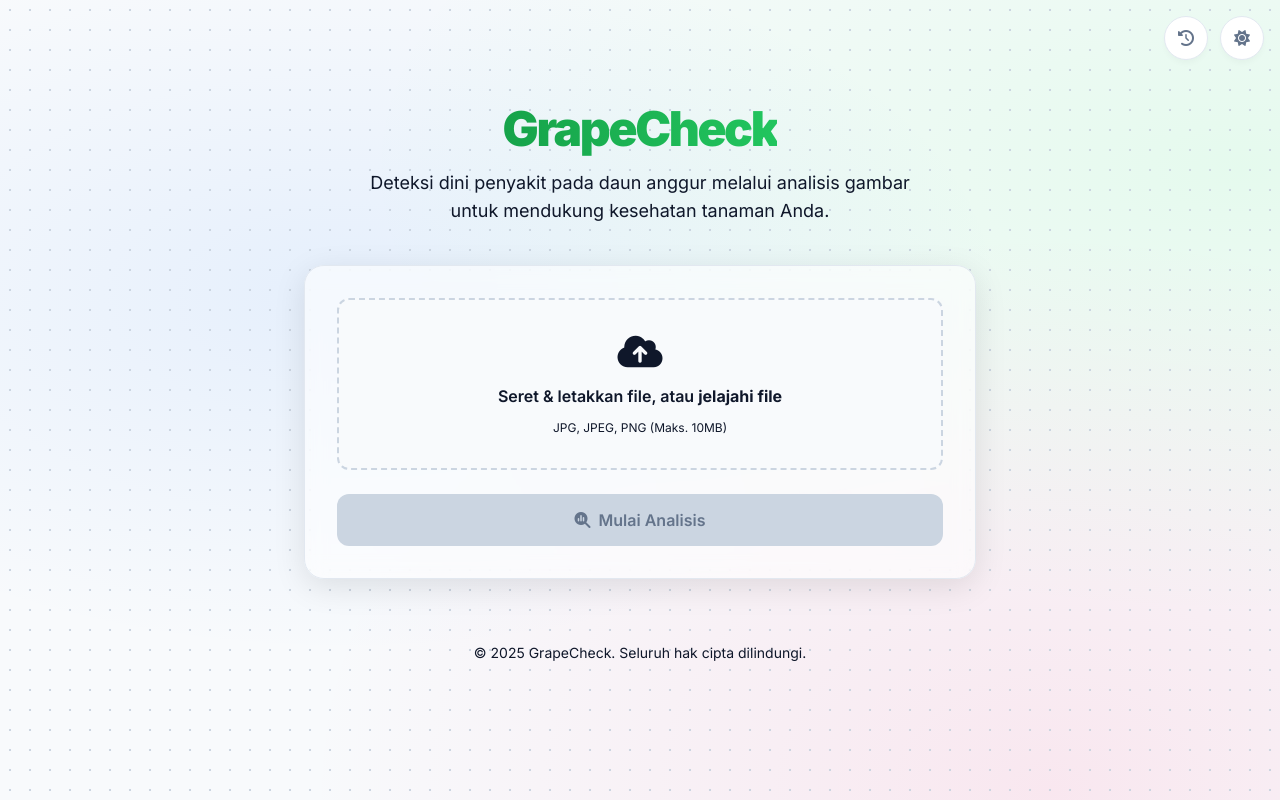
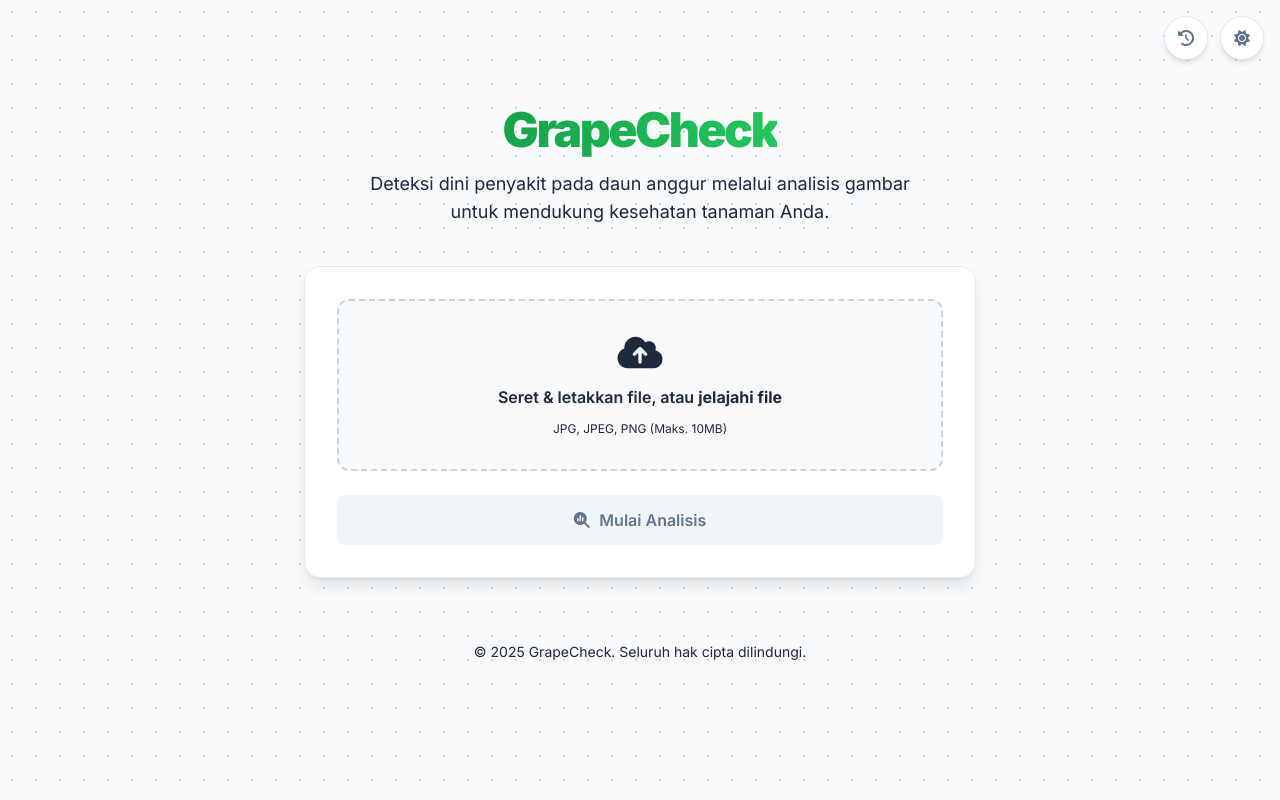
Before and after one commit to azharanggakusuma/daun-anggur, a Flask app: page / in a window 1280 px wide. Run offline with Flask 3, Linux system fonts and the light colour scheme; some libraries are stand-ins or nearby versions.

Commit message:
Refactor: Update color variables and shadows for improved dark mode support and consistency

```diff
--- a/static/css/style.css
+++ b/static/css/style.css
@@ -12,10 +11,9 @@
   --bg-primary: #f8fafc; /* slate-50 */
   --bg-secondary: #ffffff; /* white */
   --bg-tertiary: #f1f5f9; /* slate-100 */
-  --bg-backdrop: rgba(255, 255, 255, 0.6); /* Transparan untuk efek glassmorphism */
 
   /* Teks */
-  --text-primary: #0f172a; /* slate-900 */
+  --text-primary: #1e293b; /* slate-800 */
   --text-secondary: #475569; /* slate-600 */
   --text-muted: #64748b; /* slate-500 */
   --text-inverted: #ffffff;
@@ -24,40 +22,40 @@
   /* Border */
   --border-primary: #e2e8f0; /* slate-200 */
   --border-secondary: #cbd5e1; /* slate-300 */
-  --border-brand: #22c55e; /* green-500 */
 
-  /* Bayangan */
-  --shadow-color-light: rgba(15, 23, 42, 0.03);
-  --shadow-color-medium: rgba(15, 23, 42, 0.08);
-  --shadow-brand: rgba(22, 163, 74, 0.2);
+  /* Bayangan yang Lembut */
+  --shadow-sm: 0 1px 2px 0 rgb(0 0 0 / 0.05);
+  --shadow-md: 0 4px 6px -1px rgb(0 0 0 / 0.1), 0 2px 4px -2px rgb(0 0 0 / 0.1);
+  --shadow-lg: 0 10px 15px -3px rgb(0 0 0 / 0.1), 0 4px 6px -4px rgb(0 0 0 / 0.1);
+  --shadow-brand: 0 4px 14px 0 rgba(22, 163, 74, 0.15);
 }
 
 html.dark {
   /* Warna Merek - Gelap */
   --brand-gradient: linear-gradient(to right, #22c55e, #4ade80);
   --brand-color: #22c55e; /* green-500 */
-  --brand-color-hover: #4ade80; /* green-400 */
+  --brand-color-hover: #16a34a; /* green-600 */
 
   /* Latar Belakang - Gelap */
-  --bg-primary: #0b1120; /* Warna biru malam yang lebih dalam */
-  --bg-secondary: #172033; /* Sedikit lebih terang dari primary */
-  --bg-tertiary: #202940; /* Untuk elemen seperti kartu info */
-  --bg-backdrop: rgba(11, 17, 32, 0.6);
+  --bg-primary: #111827;  /* gray-900 */
+  --bg-secondary: #1f2937; /* gray-800 */
+  --bg-tertiary: #374151; /* gray-700 */
 
   /* Teks - Gelap */
-  --text-primary: #f1f5f9; /* slate-100 */
-  --text-secondary: #94a3b8; /* slate-400 */
-  --text-muted: #64748b; /* slate-500 */
+  --text-primary: #f3f4f6; /* gray-100 */
+  --text-secondary: #9ca3af; /* gray-400 */
+  --text-muted: #6b7280; /* gray-500 */
   --text-brand: #4ade80; /* green-400 */
 
   /* Border - Gelap */
-  --border-primary: #334155; /* slate-700 */
-  --border-secondary: #475569; /* slate-600 */
+  --border-primary: #374151; /* gray-700 */
+  --border-secondary: #4b5563; /* gray-600 */
 
-  /* Bayangan */
-  --shadow-color-light: rgba(0, 0, 0, 0.1);
-  --shadow-color-medium: rgba(0, 0, 0, 0.2);
-  --shadow-brand: rgba(34, 197, 94, 0.25);
+  /* Bayangan - Gelap */
+  --shadow-sm: 0 1px 2px 0 rgb(0 0 0 / 0.15);
+  --shadow-md: 0 4px 6px -1px rgb(0 0 0 / 0.2), 0 2px 4px -2px rgb(0 0 0 / 0.2);
+  --shadow-lg: 0 10px 15px -3px rgb(0 0 0 / 0.3), 0 4px 6px -4px rgb(0 0 0 / 0.3);
+  --shadow-brand: 0 4px 14px 0 rgba(34, 197, 94, 0.2);
 }
 
 
@@ -67,13 +65,8 @@ html.dark {
 body {
   font-family: "Inter", sans-serif;
   background-color: var(--bg-primary);
-  background-image:
-    radial-gradient(at 27% 37%, hsla(215, 98%, 61%, 0.1) 0px, transparent 50%),
-    radial-gradient(at 97% 21%, hsla(135, 98%, 61%, 0.1) 0px, transparent 50%),
-    radial-gradient(at 82% 99%, hsla(340, 98%, 61%, 0.1) 0px, transparent 50%);
   color: var(--text-primary);
   transition: background-color 0.3s ease, color 0.3s ease;
-  overflow-x: hidden;
 }
 
 .antialiased {
@@ -81,17 +74,16 @@ body {
   -moz-osx-font-smoothing: grayscale;
 }
 
-/* Pola titik-titik di latar belakang */
+/* Pola titik-titik yang terlihat */
 .bg-dots-pattern {
     background-image: radial-gradient(var(--border-secondary) 1px, transparent 1px);
-    background-size: 20px 20px;
-    transition: background-image 0.3s ease;
+    background-size: 24px 24px;
+    /* Opacity dihapus agar pattern terlihat jelas */
 }
 html.dark .bg-dots-pattern {
-    background-image: radial-gradient(rgba(255, 255, 255, 0.1) 0.5px, transparent 0.5px);
+    background-image: radial-gradient(var(--border-secondary) 0.5px, transparent 0.5px);
 }
 
-/* Gradien teks untuk judul utama */
 .text-brand-gradient {
   background-image: var(--brand-gradient);
   -webkit-background-clip: text;
@@ -102,28 +94,29 @@ html.dark .bg-dots-pattern {
 
 /* --- Tombol --- */
 .button-base {
-  padding: 0.8rem 1.5rem;
-  border-radius: 0.75rem;
+  padding: 0.75rem 1.5rem;
+  border-radius: 0.5rem;
   font-weight: 600;
   transition: all 0.2s ease-in-out;
   border: 1px solid transparent;
   display: inline-flex;
   align-items: center;
   justify-content: center;
-  gap: 0.5rem;
+  gap: 0.6rem;
 }
 
 .button-primary {
-  background-image: var(--brand-gradient);
+  background-color: var(--brand-color);
   color: var(--text-inverted);
-  box-shadow: 0 4px 15px -5px var(--shadow-brand);
+  box-shadow: var(--shadow-brand);
 }
 .button-primary:hover:not(:disabled) {
   transform: translateY(-2px);
-  box-shadow: 0 10px 20px -7px var(--shadow-brand);
+  background-color: var(--brand-color-hover);
+  box-shadow: var(--shadow-lg);
 }
 .button-primary:disabled {
-  background: var(--border-secondary);
+  background-color: var(--bg-tertiary);
   color: var(--text-muted);
   cursor: not-allowed;
   box-shadow: none;
@@ -154,36 +147,30 @@ html.dark .bg-dots-pattern {
 
 /* --- Struktur & Layout Utama --- */
 .card-layout {
-    background-color: var(--bg-backdrop);
-    -webkit-backdrop-filter: blur(10px);
-    backdrop-filter: blur(10px);
+    background-color: var(--bg-secondary);
     border: 1px solid var(--border-primary);
-    border-radius: 1.25rem; /* 20px */
+    border-radius: 1rem; /* 16px */
     padding: 1.5rem; /* 24px */
-    box-shadow: 0 8px 32px 0 rgba(0, 0, 0, 0.1);
+    box-shadow: var(--shadow-lg);
     transition: all 0.3s ease;
 }
 @media (min-width: 640px) {
     .card-layout { padding: 2rem; }
 }
-html.dark .card-layout {
-    box-shadow: 0 0 0 1px var(--border-primary);
-}
-
 
 #dropzone {
-    border-color: var(--border-secondary);
+    border: 2px dashed var(--border-secondary);
     background-color: var(--bg-primary);
+    border-radius: 0.75rem;
     transition: all 0.2s ease-in-out;
 }
+#dropzone:hover {
+    border-color: var(--brand-color);
+    background-color: var(--bg-secondary);
+}
 #dropzone.dropzone-active {
-  border-color: var(--text-brand) !important;
-  background-color: var(--bg-tertiary) !important;
-  transform: scale(1.02);
-  box-shadow: 0 0 25px -5px var(--shadow-brand);
-}
-#dropzone:hover {
-    border-color: var(--text-brand);
+  border-color: var(--brand-color) !important;
+  border-style: solid;
 }
 
 /* --- Elemen UI Lainnya --- */
@@ -243,18 +208,15 @@ html.dark .card-layout {
   justify-content: center;
   cursor: pointer;
   transition: all 0.3s cubic-bezier(0.4, 0, 0.2, 1);
-  box-shadow: 0 4px 6px -1px var(--shadow-color-light);
+  box-shadow: var(--shadow-md);
 }
 #home-button:hover,
 #history-button:hover,
 #theme-toggle:hover {
   color: var(--text-brand);
-  border-color: var(--text-brand);
-  transform: scale(1.1) rotate(5deg);
-  box-shadow: 0 7px 14px -5px var(--shadow-brand);
-}
-#theme-toggle:hover {
-  transform: scale(1.1) rotate(20deg);
+  border-color: var(--brand-color);
+  transform: scale(1.1);
+  box-shadow: var(--shadow-lg);
 }
 
 .theme-icon {
```
Also changed, not shown: other parts of static/css/style.css (+17 -45 lines).
